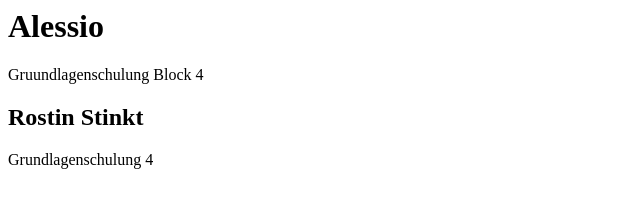
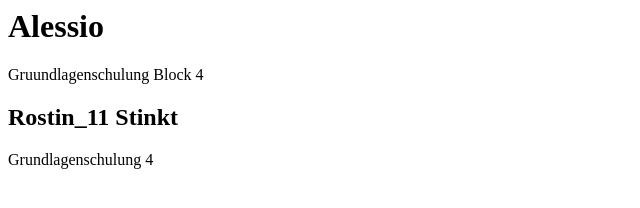
Before and after one commit to alerispale0388/crispy-umbrella, a plain HTML site: page index.html in a window 1280 px wide. Shown: the whole page, without its empty margins (0-640 px from the left). Drawn offline with Linux system fonts and the light colour scheme.

Commit message:
Update index.html

```diff
--- a/index.html
+++ b/index.html
@@ -1,5 +1,5 @@
 <h1>Alessio</h1>
 <p>Gruundlagenschulung Block 4</p>
-<h2>Rostin Stinkt</h2>
+<h2>Rostin_11 Stinkt</h2>
 
 <p>Grundlagenschulung 4</p>
```
